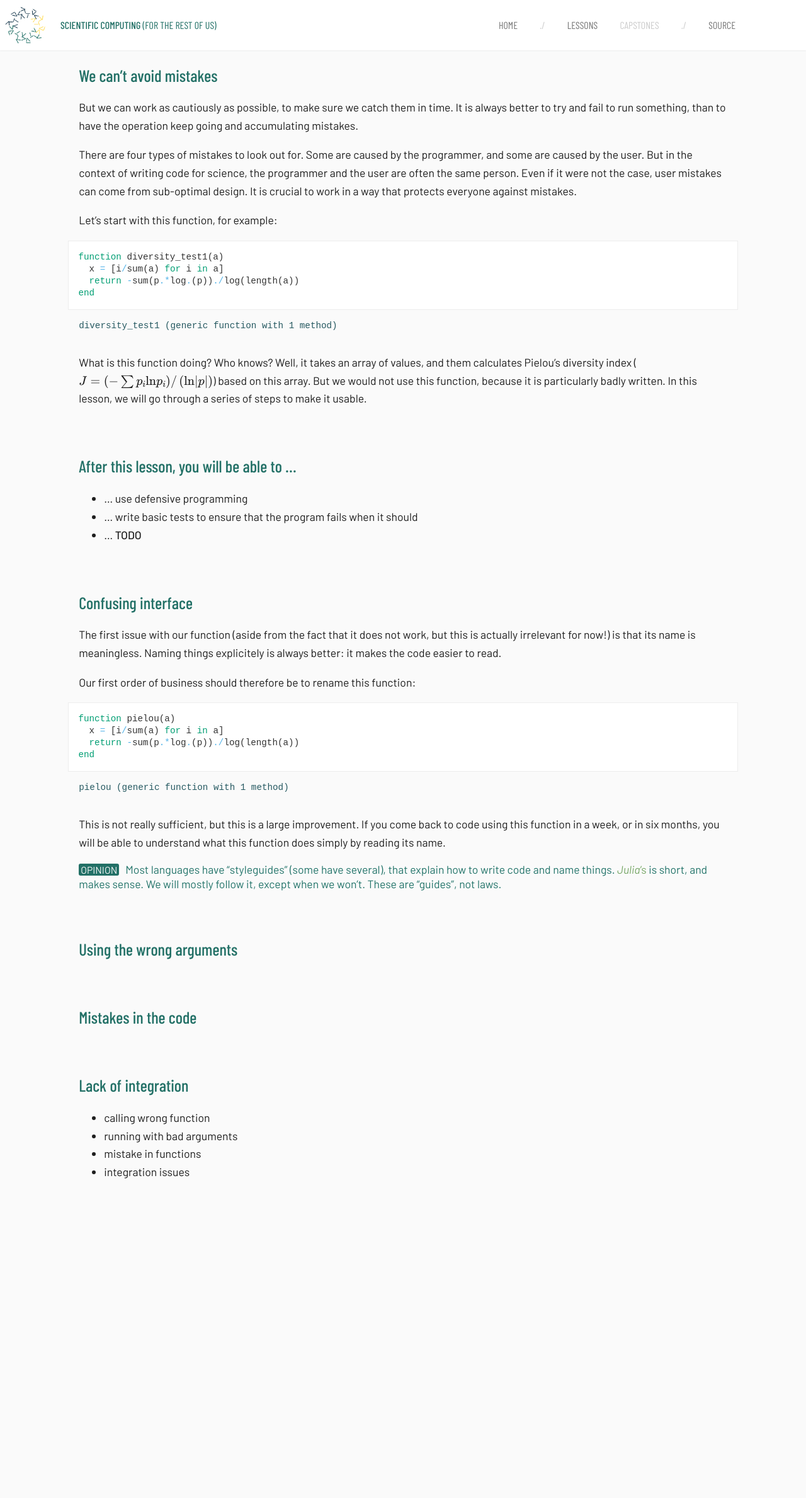
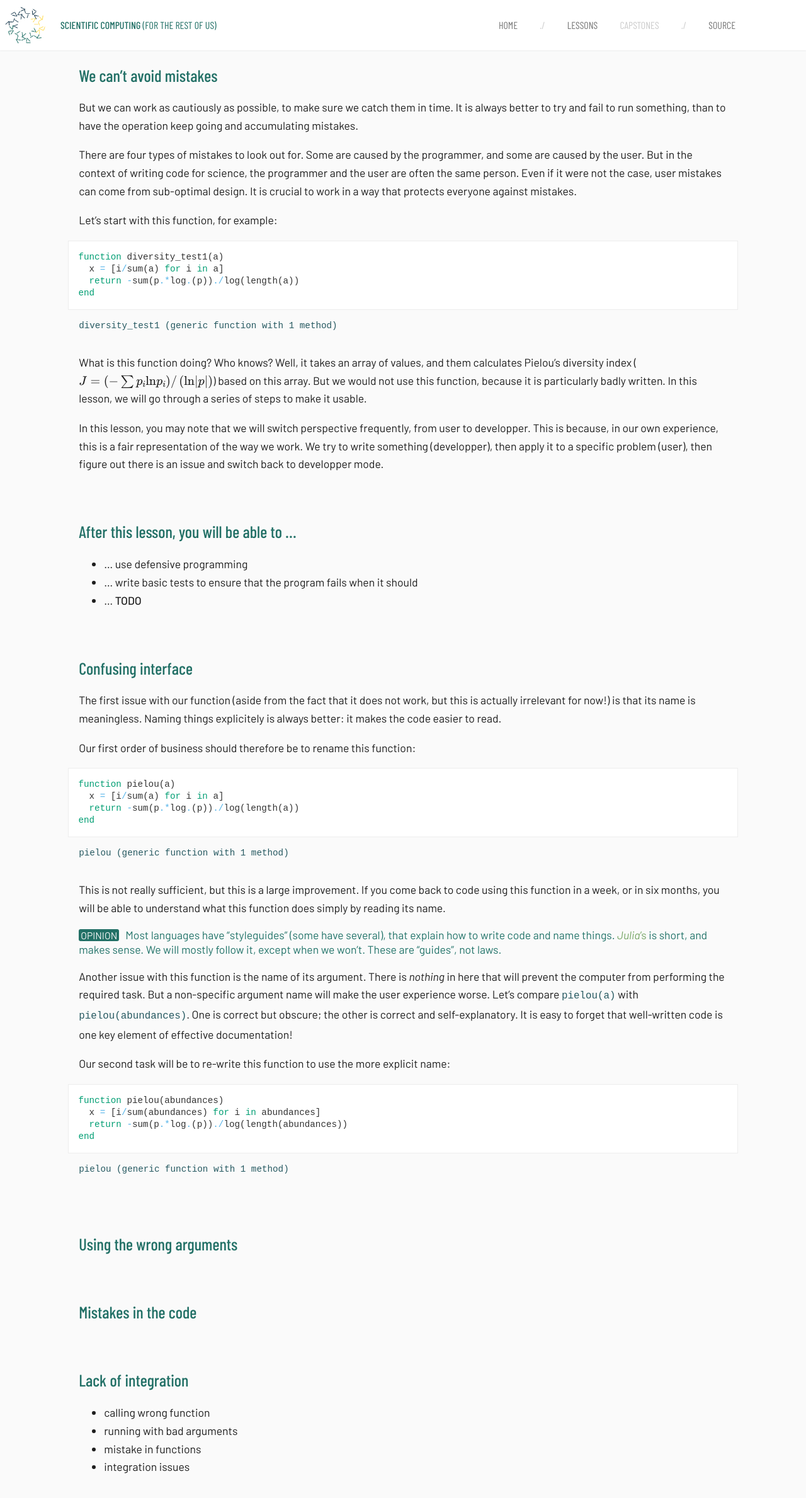
Before and after one commit to tpoisot/ScientificComputingForTheRestOfUs, a Jekyll site: the page built from _lessons/avoiding_mistakes.md, in a window 1280 px wide. Shown: the top 2378 px of the page at 63% size. Built offline with Jekyll 4.4.1, drawn with Linux system fonts in a browser that asks for light colours; some web fonts are replaced; formulas are drawn with MathJax 3; a style sheet for code colours, icons or effects is not loaded.

Commit message:
add content to lesson 3

`````diff
--- a/_lessons/avoiding_mistakes.md
+++ b/_lessons/avoiding_mistakes.md
@@ -38,6 +38,12 @@ them calculates Pielou's diversity index ($J = \left(-\sum
 p_i\text{ln}p_i\right)/\left(\text{ln}|p|\right)$) based on this array. But we
 would not use this function, because it is particularly badly written. In this
 lesson, we will go through a series of steps to make it usable.
+
+In this lesson, you may note that we will switch perspective frequently, from
+user to developper. This is because, in our own experience, this is a fair
+representation of the way we work. We try to write something (developper), then
+apply it to a specific problem (user), then figure out there is an issue and
+switch back to developper mode.
 
 ## After this lesson, you will be able to ...
 
@@ -81,6 +87,31 @@ mostly follow it, except when we won't. These are "guides", not laws.
 
 [jlsg]: https://docs.julialang.org/en/latest/manual/style-guide/
 
+Another issue with this function is the name of its argument. There is *nothing*
+in here that will prevent the computer from performing the required task. But a
+non-specific argument name will make the user experience worse. Let's compare
+`pielou(a)` with `pielou(abundances)`. One is correct but obscure; the other is
+correct and self-explanatory. It is easy to forget that well-written code is one
+key element of effective documentation!
+
+Our second task will be to re-write this function to use the more explicit name:
+
+````julia
+function pielou(abundances)
+  x = [i/sum(abundances) for i in abundances]
+  return -sum(p.*log.(p))./log(length(abundances))
+end
+````
+
+
+````
+pielou (generic function with 1 method)
+````
+
+
+
+
+
 ## Using the wrong arguments
 
 ## Mistakes in the code
`````
Also changed, not shown: 1 other file.
